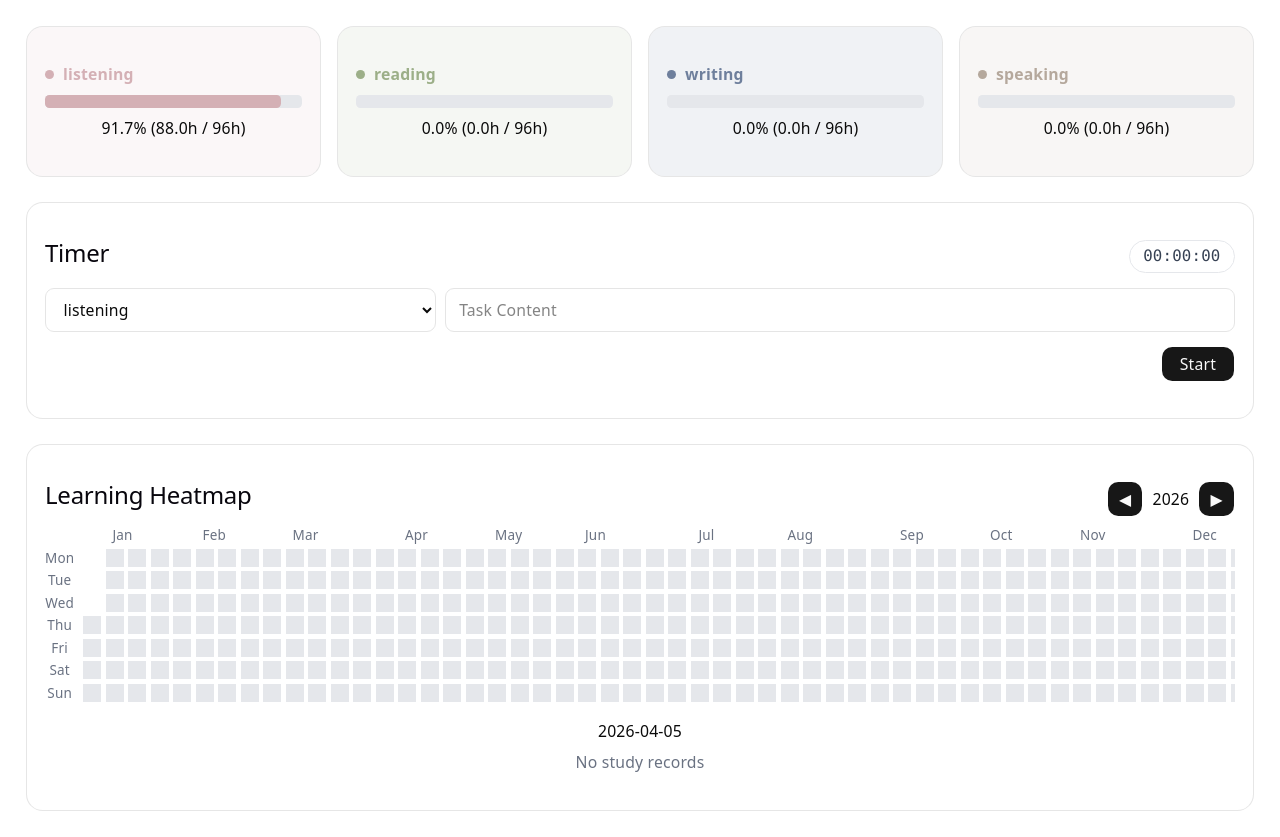
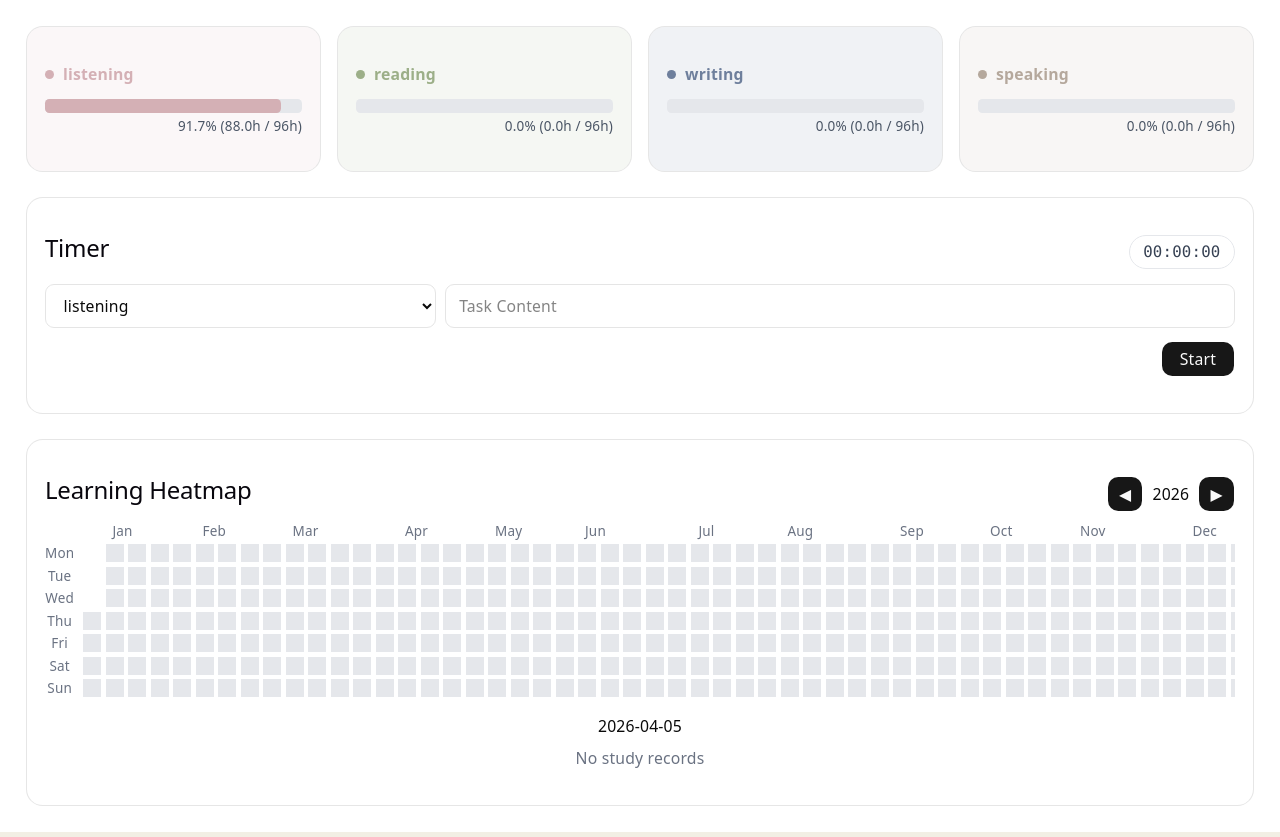
Before and after one commit to Cosmo-klara/study-tracker, a React (Vite) app: page / in a window 1280 px wide. Built offline with nearby package versions, Linux system fonts and the light colour scheme.

Commit message:
modified:   index.html 	modified:   src/App.jsx

```diff
--- a/index.html
+++ b/index.html
@@ -4,7 +4,7 @@
     <meta charset="UTF-8" />
     <link rel="icon" type="image/svg+xml" href="/favicon.svg" />
     <meta name="viewport" content="width=device-width, initial-scale=1.0" />
-    <title>study-tracker</title>
+    <title>小猪学习进度</title>
   </head>
   <body>
     <div id="root"></div>
--- a/src/App.jsx
+++ b/src/App.jsx
@@ -272,21 +272,22 @@ export default function App() {
 
           return (
             <Card key={c} className={`${getCategoryTheme(c).cardBg} ${getCategoryTheme(c).border}`}>
-              <CardContent className="p-4 space-y-2">
+              <CardContent className="p-4">
                 <div className="flex items-center gap-2 font-semibold">
                   <span className={`inline-block h-2 w-2 rounded-full ${getCategoryTheme(c).dot}`} />
                   <span className={getCategoryTheme(c).text}>{c}</span>
                 </div>
 
+                <div className="mt-3">
                   <div className="w-full bg-gray-200 h-3 rounded">
                     <div
                       className={`${getCategoryTheme(c).bar} h-3 rounded`}
                       style={{ width: `${Math.min(100, percent)}%` }}
                     />
                   </div>
-
-                <div className="text-sm">
+                  <div className="mt-1 text-xs text-gray-600 text-right">
                     {percent.toFixed(1)}% ({usedHours.toFixed(1)}h / {totalHours}h)
+                  </div>
                 </div>
               </CardContent>
             </Card>
```
Lines whose indentation alone changed are shown as unchanged.
